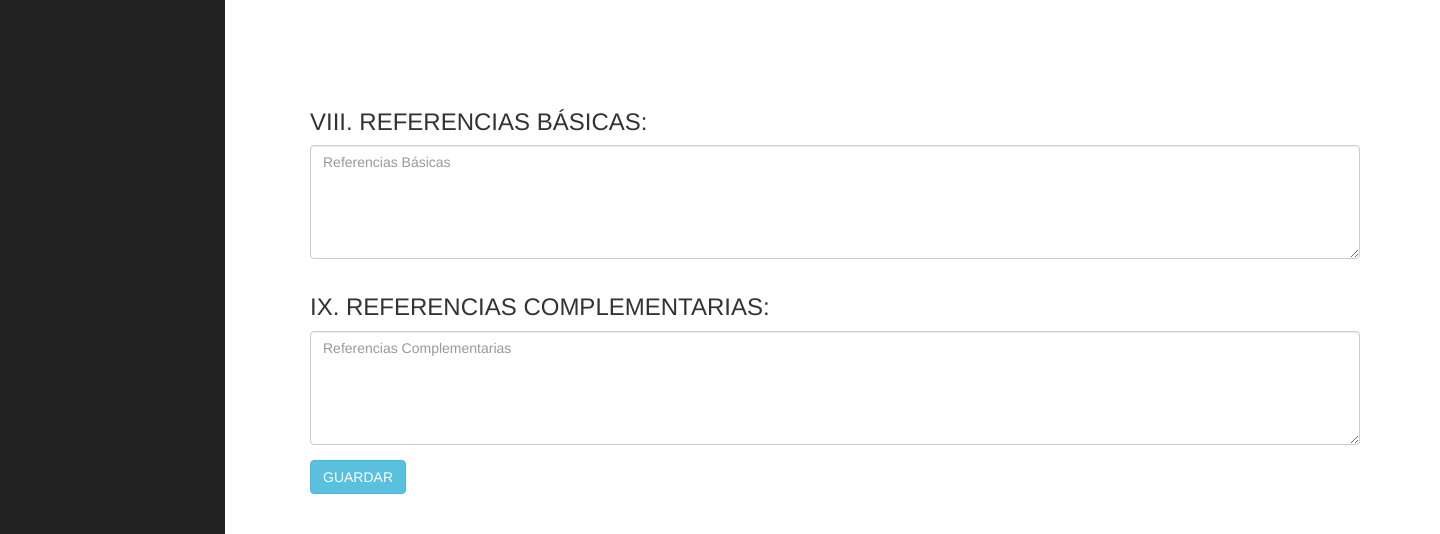
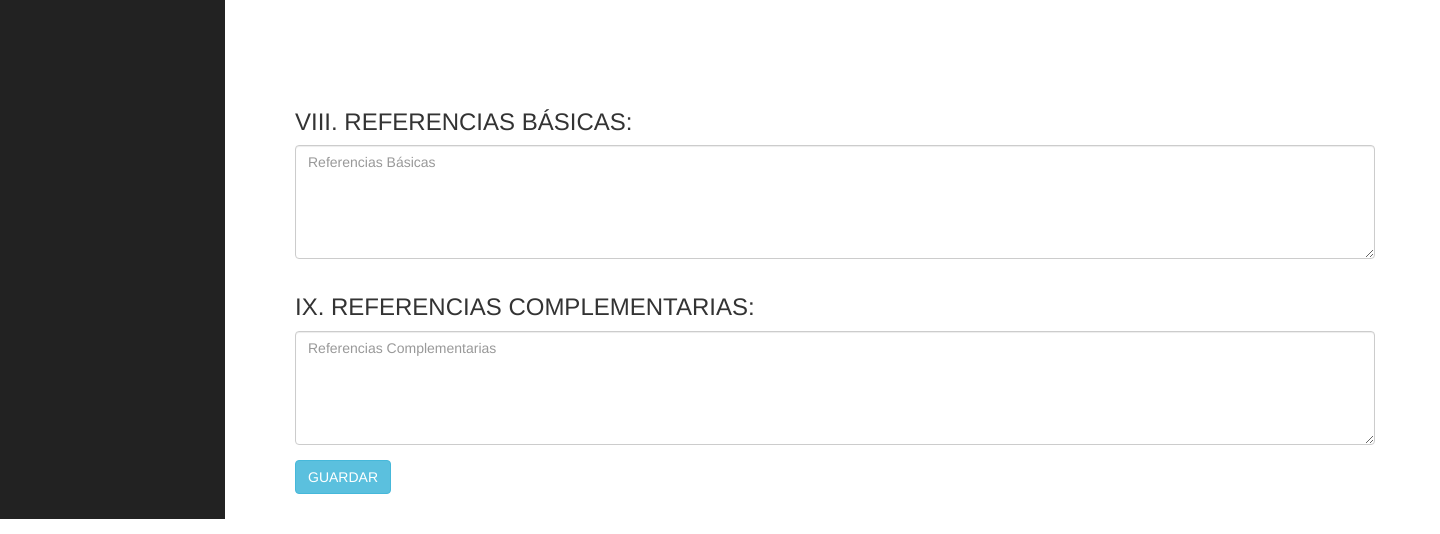
Before and after one commit to hector-mendoza/planeacion_test, a PHP site: page /nuevaMateria.php in a window 1440 px wide. Shown: the part 1944-2478 px from the top of the page. Run offline with PHP 8.4, Linux system fonts and the light colour scheme; grey boxes labelled with a size stand in for pictures from a placeholder-image service; some libraries are stand-ins or nearby versions.

Commit message:
cambios interfaz, arreglo div VIII

```diff
--- a/nuevaMateria.php
+++ b/nuevaMateria.php
@@ -294,11 +294,6 @@
 										</div>
                                     </div>
 
-									<!-- /**************************************************************************************************/
-                                    /**********************************VII. UNIDADES DE COMPETENCIA************************************/
-                                    /**************************************************************************************************/ -->
-
-                                <div class="form-group col-lg-12 col-md-8 col-sm-12 col-xs-12" >
                                     <div class="form-group col-lg-12 col-md-8 col-sm-12 col-xs-12">
                                         <h3 class="dark-grey">VIII. REFERENCIAS BÁSICAS:</h3>
                                         <textarea class="form-control" name="basicas" placeholder="Referencias Básicas" rows="5" cols="25" required></textarea>
@@ -312,7 +307,7 @@
                                     <div class="form-group col-lg-12 col-md-8 col-sm-12 col-xs-12" >
                                         <input type="submit" class="btn btn-info" name="submit" value="GUARDAR">
                                     </div>
-                                </div>
+
                             </div>
                         </form>
                     </section>
```
